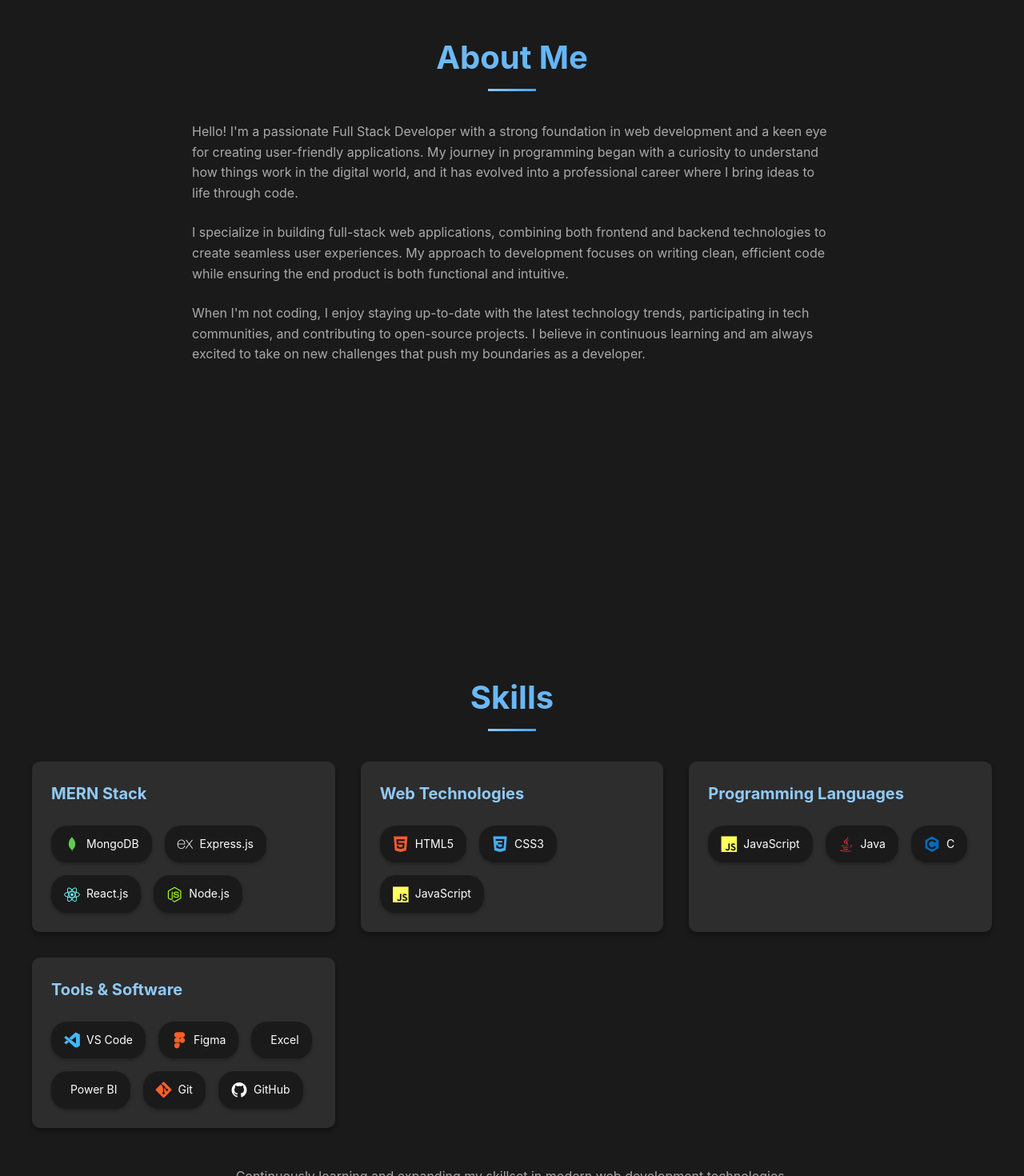
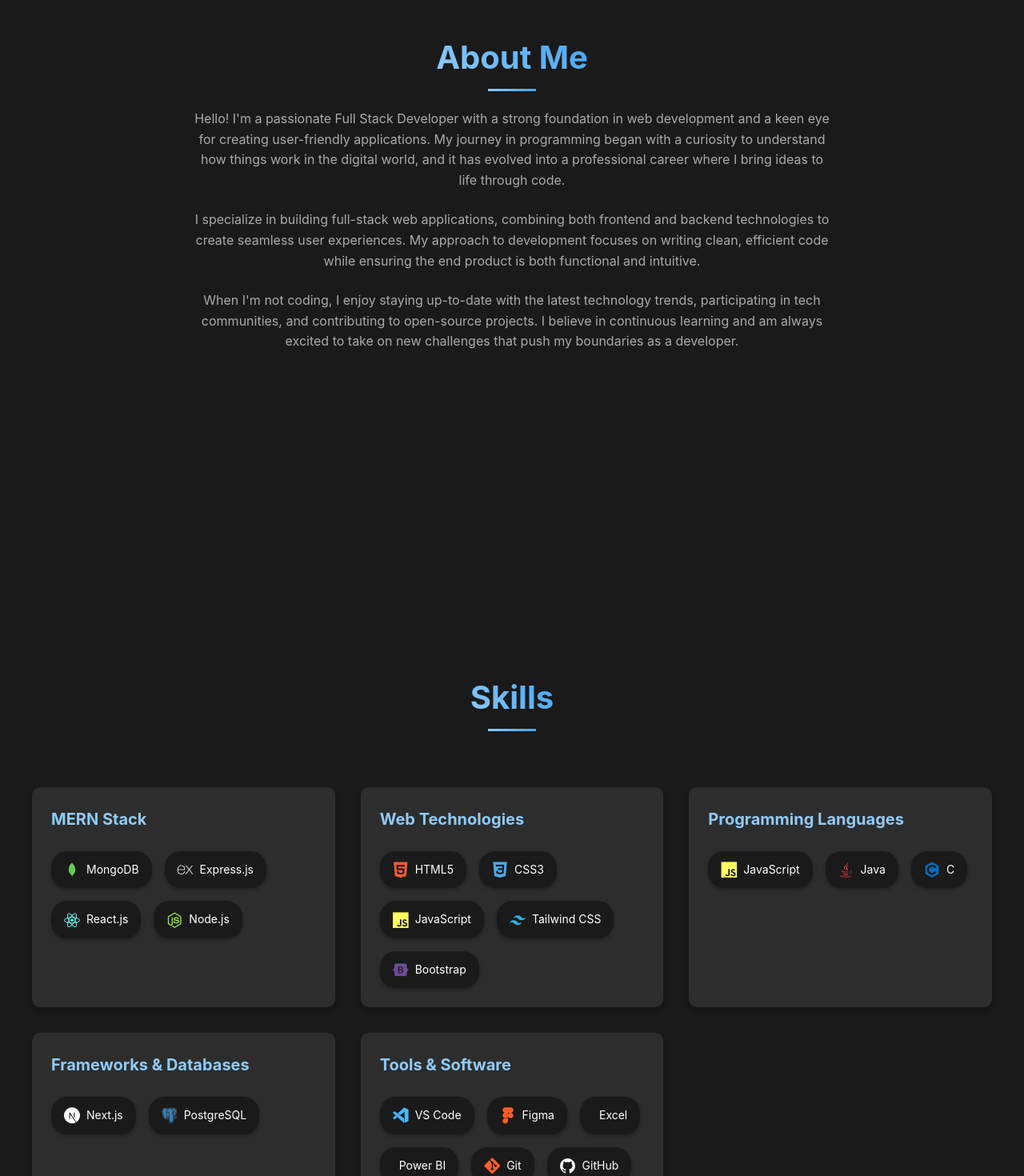
Before and after one commit to Dhanush18100/Portfolio, a React (Create React App) app in the folder frontend/: page / in a window 1280 px wide. Shown: the part 920-2390 px from the top of the page at 80% size. Built offline with nearby package versions, Linux system fonts and the light colour scheme.

Commit message:
final_changes

```diff
--- a/frontend/src/components/About.css
+++ b/frontend/src/components/About.css
@@ -6,6 +6,9 @@
 .about-content {
   max-width: 1200px;
   margin: 0 auto;
+  display: flex;
+  flex-direction: column;
+  align-items: center; /* Centers the content horizontally */
 }
 
 .section-title {
@@ -66,14 +69,18 @@
 .about-text {
   display: flex;
   flex-direction: column;
-  gap: 2rem;
+  align-items: center;
+  justify-content: center;
   max-width: 800px;
+  text-align: center;
   margin: 0 auto;
+  width: 100%;
 }
 
 .about-card {
   color: var(--text-secondary);
   line-height: 1.6;
+  width: 100%;
 }
 
 .about-card p {
--- a/frontend/src/components/Contact.css
+++ b/frontend/src/components/Contact.css
@@ -6,6 +6,15 @@
 .contact-content {
   max-width: 1200px;
   margin: 0 auto;
+}
+
+.section-title {
+  text-align: center;
+  font-size: 2.5rem;
+  font-weight: bold;
+  color: var(--primary-color);
+  margin: 0 auto 2rem auto;
+  display: block;
 }
 
 .contact-grid {
--- a/frontend/src/components/Footer.jsx
+++ b/frontend/src/components/Footer.jsx
@@ -1,28 +1,27 @@
 import React from 'react';
-import { Link } from 'react-router-dom';
 import './Footer.css';
 
 const Footer = () => {
   const currentYear = new Date().getFullYear();
 
   const socialLinks = [
-    { name: 'GitHub', url: 'https://github.com/yourusername', icon: '🐱' },
-    { name: 'LinkedIn', url: 'https://linkedin.com/in/yourusername', icon: '💼' },
-    { name: 'Twitter', url: 'https://twitter.com/yourusername', icon: '🐦' },
-    { name: 'Email', url: 'mailto:your.email@example.com', icon: '📧' },
+    { name: 'GitHub', url: 'https://github.com/Dhanush18100' },
+    { name: 'LinkedIn', url: 'https://www.linkedin.com/in/dhanush-a29b38284/' },
+    { name: 'Email', url: 'mailto:dhanush.nayak.100@gmail.com' },
   ];
 
   const quickLinks = [
-    { name: 'Home', path: '/' },
-    { name: 'About', path: '/about' },
-    { name: 'Skills', path: '/skills' },
-    { name: 'Projects', path: '/projects' },
-    { name: 'Contact', path: '/contact' },
+    { name: 'Home', path: '#home' },
+    { name: 'About', path: '#about' },
+    { name: 'Skills', path: '#skills' },
+    { name: 'Projects', path: '#projects' },
+    { name: 'Contact', path: '#contact' },
   ];
 
   return (
     <footer className="footer">
       <div className="footer-content">
+        {/* Profile section */}
         <div className="footer-section">
           <h3 className="footer-title">Dhanush</h3>
           <p className="footer-description">
@@ -31,19 +30,21 @@ const Footer = () => {
           </p>
         </div>
 
+        {/* Quick Links */}
         <div className="footer-section">
           <h3 className="footer-title">Quick Links</h3>
           <ul className="footer-links">
             {quickLinks.map((link) => (
               <li key={link.name}>
-                <Link to={link.path} className="footer-link">
+                <a href={link.path} className="footer-link">
                   {link.name}
-                </Link>
+                </a>
               </li>
             ))}
           </ul>
         </div>
 
+        {/* Social Links */}
         <div className="footer-section">
           <h3 className="footer-title">Connect</h3>
           <div className="social-links">
@@ -56,14 +57,14 @@ const Footer = () => {
                 rel="noopener noreferrer"
                 aria-label={link.name}
               >
-                <span className="social-icon">{link.icon}</span>
-                <span className="social-name">{link.name}</span>
+                {link.name}
               </a>
             ))}
           </div>
         </div>
       </div>
 
+      {/* Bottom copyright */}
       <div className="footer-bottom">
         <p>&copy; {currentYear} Dhanush. All rights reserved.</p>
       </div>
--- a/frontend/src/components/Hero.jsx
+++ b/frontend/src/components/Hero.jsx
@@ -15,7 +15,7 @@ const Hero = () => {
 
         <div className="hero-buttons">
           <a
-            href="https://github.com/yourusername"
+            href="https://github.com/Dhanush18100"
             target="_blank"
             rel="noopener noreferrer"
             className="hero-button github"
@@ -26,7 +26,7 @@ const Hero = () => {
             GitHub
           </a>
           <a
-            href="https://linkedin.com/in/yourusername"
+            href="https://www.linkedin.com/in/dhanush-a29b38284/"
             target="_blank"
             rel="noopener noreferrer"
             className="hero-button linkedin"
@@ -44,7 +44,7 @@ const Hero = () => {
             <svg className="button-icon" viewBox="0 0 24 24">
               <path d="M19 9h-4V3H9v6H5l7 7 7-7zM5 18v2h14v-2H5z" />
             </svg>
-            Download CV
+            Download Resume
           </a>
         </div>
       </div>
--- a/frontend/src/components/Projects.css
+++ b/frontend/src/components/Projects.css
@@ -7,6 +7,9 @@
   max-width: 1200px;
   margin: 0 auto;
   animation: fadeIn 0.8s ease-out;
+  display: flex;
+  flex-direction: column;
+  align-items: center;
 }
 
 @keyframes fadeIn {
@@ -21,7 +24,8 @@
 .section-title {
   text-align: center;
   font-size: 2.5rem;
-  margin-bottom: 3rem;
+  margin: 0 auto 3rem;
+  width: fit-content;
   background: linear-gradient(45deg, var(--primary-color), var(--primary-dark));
   -webkit-background-clip: text;
   -webkit-text-fill-color: transparent;
@@ -43,6 +47,7 @@
   display: grid;
   grid-template-columns: repeat(auto-fit, minmax(300px, 1fr));
   gap: 2rem;
+  width: 100%;
 }
 
 .project-card {
@@ -50,25 +55,21 @@
   border-radius: 10px;
   padding: 1.5rem;
   box-shadow: 0 4px 6px var(--shadow-color);
-  transition: all 0.3s ease;
-  cursor: pointer;
+  transition: transform 0.3s ease, box-shadow 0.3s ease;
+  cursor: default;
   display: block;
-  transform: scale(1);
 }
 
 .project-card:hover {
-  transform: scale(1.05);
-  box-shadow: 0 8px 12px var(--shadow-color);
-}
-
-.project-card:hover .project-title {
-  color: var(--primary-dark);
+  transform: scale(1.02);
+  box-shadow: 0 6px 10px var(--shadow-color);
 }
 
 .project-image {
   width: 100%;
   height: 200px;
   overflow: hidden;
+  border-radius: 8px;
 }
 
 .project-image img {
@@ -85,22 +86,19 @@
   font-size: 1.25rem;
   color: var(--primary-color);
   margin-bottom: 1rem;
-  transition: transform 0.3s ease, box-shadow 0.3s ease;
   padding: 0.5rem;
   border-radius: 8px;
   display: inline-block;
-}
-
-.project-title:hover {
-  transform: scale(1.02);
-  background-color: var(--background-secondary);
-  box-shadow: 0 4px 8px var(--shadow-color);
+  transition: none;
+  text-align: center;
+  width: 100%;
 }
 
 .project-description {
   color: var(--text-secondary);
   margin-bottom: 1.5rem;
   line-height: 1.6;
+  text-align: center;
 }
 
 .project-tags {
@@ -108,6 +106,7 @@
   flex-wrap: wrap;
   gap: 0.5rem;
   margin-bottom: 1.5rem;
+  justify-content: center;
 }
 
 .project-tag {
@@ -121,6 +120,7 @@
 .project-links {
   display: flex;
   gap: 1rem;
+  justify-content: center;
 }
 
 .project-link {
@@ -161,6 +161,7 @@
 
   .section-title {
     font-size: 2rem;
+    margin: 0 auto 2rem;
   }
 
   .projects-grid {
--- a/frontend/src/components/Projects.jsx
+++ b/frontend/src/components/Projects.jsx
@@ -1,24 +1,27 @@
 import React from 'react';
 import './Projects.css';
 
+
+
 const projects = [
   {
-    title: 'Project 1',
-    description: 'Description of project 1. What it does, technologies used, and key features.',
-    image: '/project1.jpg',
-    tags: ['React', 'Node.js', 'MongoDB'],
-    githubLink: 'https://github.com/yourusername/project1',
-    liveLink: 'https://project1.com'
+    title: 'E-commerce+Admin',
+    description:
+      'A full-stack eCommerce website built using the MERN stack, featuring user authentication, product management, and a powerful admin dashboard for real-time order and inventory control.',
+    image:'https://tse4.mm.bing.net/th?id=OIP.Dj4p6CnQRMRZVBPCn-1-6wHaEK&pid=Api&P=0&h=180',
+    tags: ['React', 'Node.js', 'MongoDB', 'Express.js'],
+    githubLink: 'https://github.com/Dhanush18100/rabbit.git',
+    liveLink: 'https://rabbit-frontend-0und.onrender.com',
   },
   {
-    title: 'Project 2',
-    description: 'Description of project 2. What it does, technologies used, and key features.',
-    image: '/project2.jpg',
-    tags: ['React', 'Express', 'MongoDB'],
-    githubLink: 'https://github.com/yourusername/project2',
-    liveLink: 'https://project2.com'
+    title: 'AI-Interview Mocker',
+    description:
+      'An AI-based interview system that simulates real-time mock interviews using intelligent question generation, voice/text interaction, and performance feedback to help users prepare effectively for job interviews.',
+   image:'https://www.aitoolnet.com/uploadfile/202401/63ee6b96975895c.jpg',
+    tags: ['Next.js', 'Drizzle ORM', 'Gemini AI', 'Clerk'],
+    githubLink: 'https://github.com/Dhanush18100/AI_Mock_Interview.git',
+    liveLink: 'https://ai-mock-interview-zeta-lilac.vercel.app',
   },
-  // Add more projects as needed
 ];
 
 const Projects = () => {
@@ -39,7 +42,8 @@ const Projects = () => {
                   src={project.image}
                   alt={project.title}
                   onError={(e) => {
-                    e.target.src = 'https://placehold.co/400x200/e9ecef/495057/png?text=Project+Image';
+                    e.target.src =
+                      'https://placehold.co/400x200/e9ecef/495057/png?text=Project+Image';
                   }}
                 />
               </div>
--- a/frontend/src/components/Skills.css
+++ b/frontend/src/components/Skills.css
@@ -8,14 +8,20 @@
   margin: 0 auto;
 }
 
+.title-wrapper {
+  display: flex;
+  justify-content: center;
+  margin-bottom: 3rem;
+  position: relative;
+}
+
 .section-title {
-  text-align: center;
   font-size: 2.5rem;
-  margin-bottom: 3rem;
   background: linear-gradient(45deg, var(--primary-color), var(--primary-dark));
   -webkit-background-clip: text;
   -webkit-text-fill-color: transparent;
   position: relative;
+  display: inline-block;
 }
 
 .section-title::after {
--- a/frontend/src/components/Skills.jsx
+++ b/frontend/src/components/Skills.jsx
@@ -9,14 +9,19 @@ const skillCategories = [
       { name: 'Express.js', icon: '<i class="devicon-express-original"></i>' },
       { name: 'React.js', icon: '<i class="devicon-react-original colored"></i>' },
       { name: 'Node.js', icon: '<i class="devicon-nodejs-plain colored"></i>' },
+
     ],
   },
+
+
   {
     title: 'Web Technologies',
     skills: [
       { name: 'HTML5', icon: '<i class="devicon-html5-plain colored"></i>' },
       { name: 'CSS3', icon: '<i class="devicon-css3-plain colored"></i>' },
       { name: 'JavaScript', icon: '<i class="devicon-javascript-plain colored"></i>' },
+      { name: 'Tailwind CSS', icon: '<i class="devicon-tailwindcss-plain colored"></i>' },
+      { name: 'Bootstrap', icon: '<i class="devicon-bootstrap-plain colored"></i>' },
     ],
   },
   {
@@ -27,6 +32,15 @@ const skillCategories = [
       { name: 'C', icon: '<i class="devicon-c-plain colored"></i>' },
     ],
   },
+    {
+    title:'Frameworks & Databases',
+    skills:[
+      { name: 'Next.js', icon: '<i class="devicon-nextjs-original"></i>' },
+       { name: 'PostgreSQL', icon: '<i class="devicon-postgresql-plain colored"></i>' },
+
+    ]
+  },
+
   {
     title: 'Tools & Software',
     skills: [
@@ -36,44 +50,44 @@ const skillCategories = [
       { name: 'Power BI', icon: '<i class="devicon-microsoftoffice-plain colored"></i>' },
       { name: 'Git', icon: '<i class="devicon-git-plain colored"></i>' },
       { name: 'GitHub', icon: '<i class="devicon-github-original"></i>' },
+      { name: 'ShadCN UI', icon: '<i class="devicon-react-original colored"></i>' },
     ],
   },
+
 ];
 
 const Skills = () => {
   React.useEffect(() => {
-    // Add Devicon CSS
     const link = document.createElement('link');
     link.rel = 'stylesheet';
     link.href = 'https://cdn.jsdelivr.net/gh/devicons/devicon@latest/devicon.min.css';
     document.head.appendChild(link);
-
     return () => {
       document.head.removeChild(link);
     };
   }, []);
 
   return (
-    <section className="skills-section" id="skills">
+    <section id="skills" className="skills-section">
       <div className="skills-content">
-        <h2 className="section-title">Skills</h2>
+        <div className="title-wrapper">
+          <h2 className="section-title">Skills</h2>
+        </div>
 
         <div className="skills-grid">
           {skillCategories.map((category) => (
-            <div
-              key={category.title}
-              className="skill-card"
-            >
+            <div key={category.title} className="skill-card">
               <div className="skill-header">
                 <h3>{category.title}</h3>
               </div>
-
               <div className="skill-tags">
                 {category.skills.map((skill) => (
                   <span
                     key={skill.name}
                     className="skill-tag"
-                    dangerouslySetInnerHTML={{ __html: `${skill.icon} ${skill.name}` }}
+                    dangerouslySetInnerHTML={{
+                      __html: `${skill.icon} <span>${skill.name}</span>`,
+                    }}
                   />
                 ))}
               </div>
@@ -82,7 +96,9 @@ const Skills = () => {
         </div>
 
         <div className="skills-footer">
-          <p>Continuously learning and expanding my skillset in modern web development technologies.</p>
+          <p>
+            Continuously learning and expanding my skillset in modern web development technologies.
+          </p>
         </div>
       </div>
     </section>
```
Also changed, not shown: frontend/src/components/Navbar.css (+14 -4 lines), 1 other file (tests, documents, lock files or other folders).
